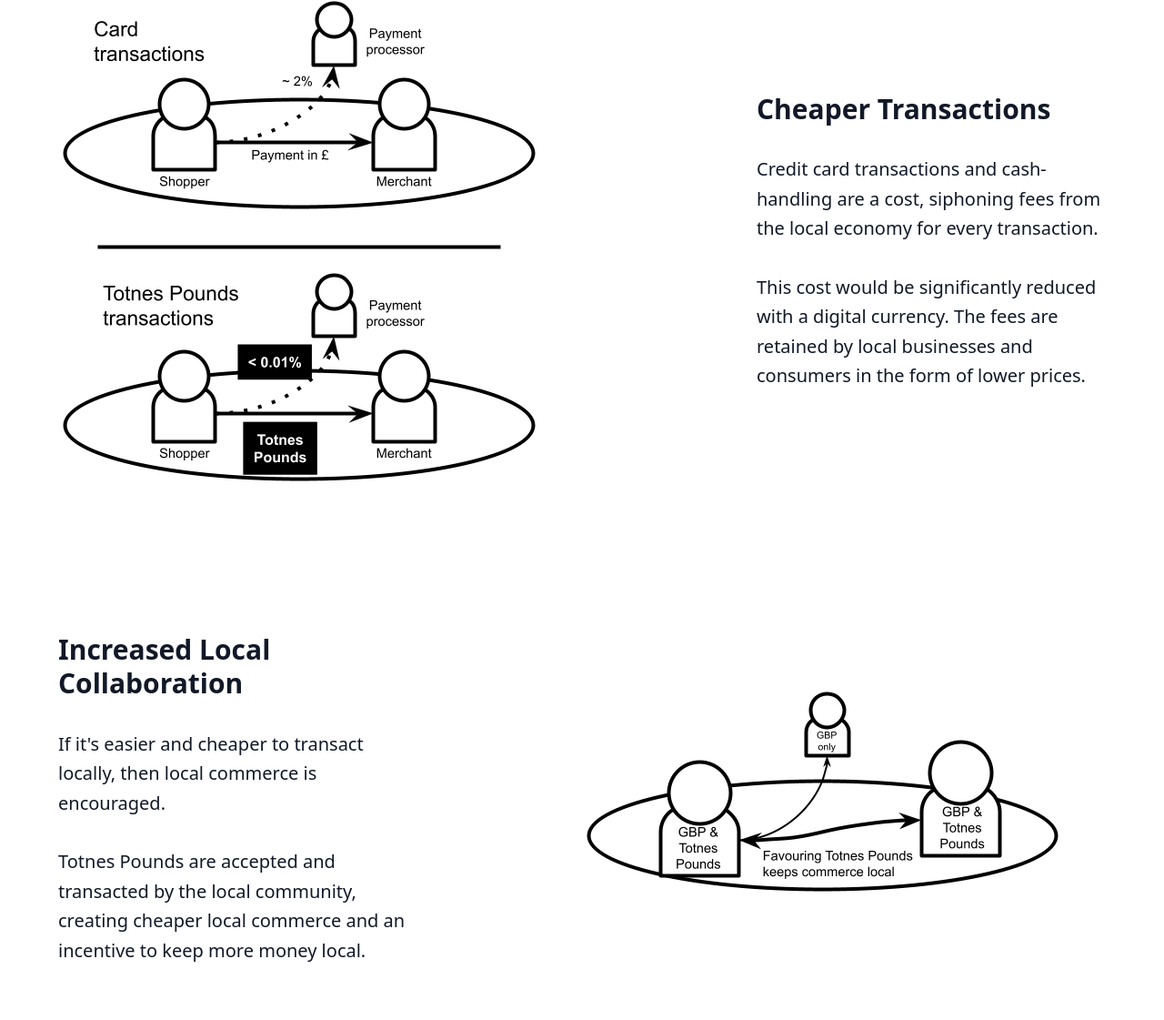
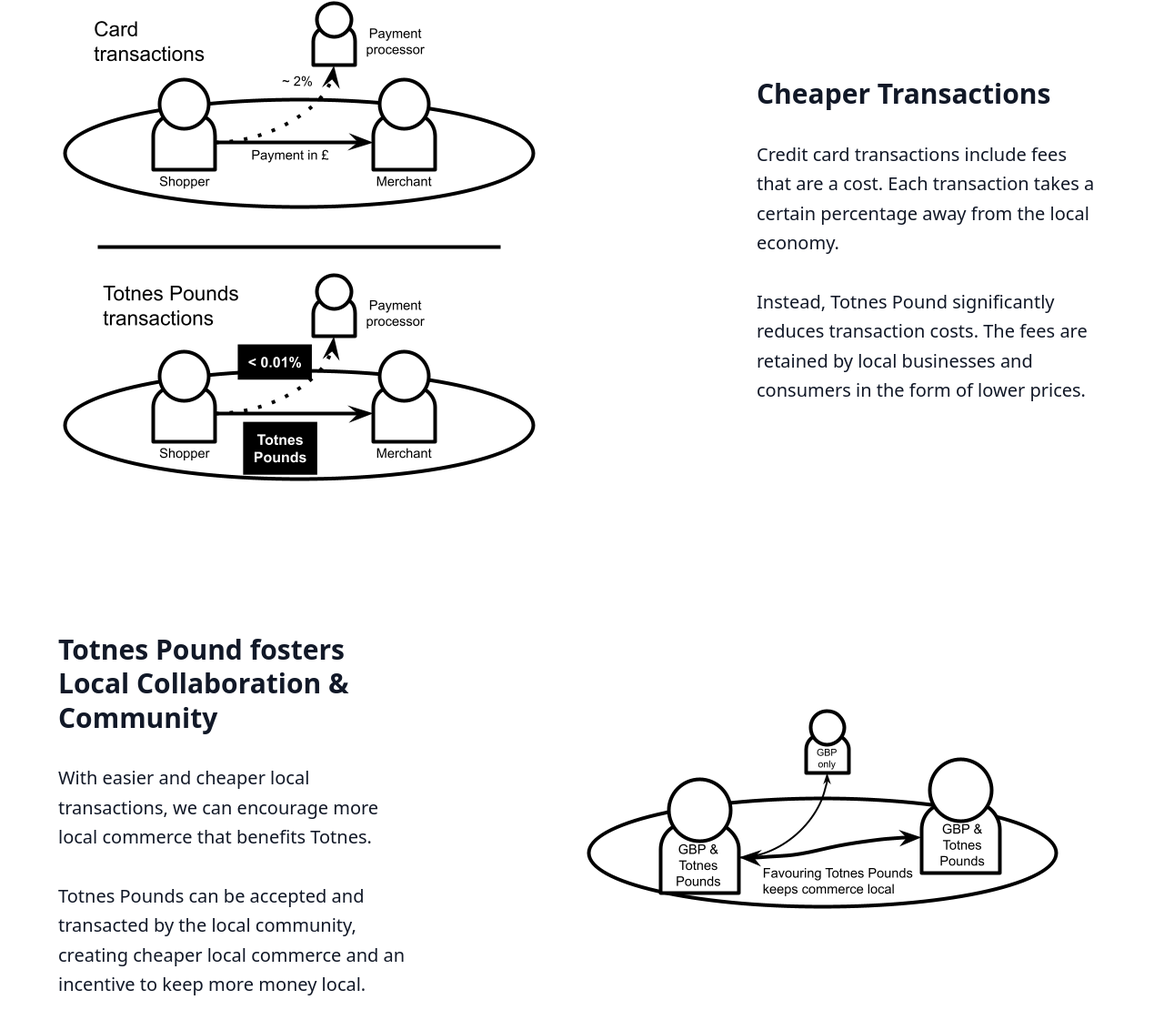
Before and after one commit to sennett/totnes-pounds-publicsite, a Gatsby site: page / in a window 1280 px wide. Shown: the part 1251-2372 px from the top of the page at 91% size. Built offline with nearby package versions, Linux system fonts and the light colour scheme; Gatsby itself is replaced by a stand-in of ours.

Commit message:
jen feedback

```diff
--- a/src/components/Simulate.tsx
+++ b/src/components/Simulate.tsx
@@ -16,7 +16,7 @@
     txnPerDay * totnesPoundsTxnFee * txnsUsingTotnesPound * 365;
 
   const annualSavings =
-    amountThatItWouldCostWithoutTotnesPound - amountThatItWouldCostWithTotnesPound;
+    (amountThatItWouldCostWithoutTotnesPound - amountThatItWouldCostWithTotnesPound) * 5;
 
   return (
     <>
@@ -66,8 +66,9 @@
         primaryText={annualSavings.toLocaleString('en-GB', {
           style: 'currency',
           currency: 'GBP',
+          maximumFractionDigits: 0,
         })}
-        secondaryText="Annual savings"
+        secondaryText="Community savings over 5 years"
       />
     </>
   );
--- a/src/pages/index.js
+++ b/src/pages/index.js
@@ -50,7 +50,7 @@
             Totnes Pound is an alternative payment method for goods and services.  Instead of paying using a debit/credit card or cash, a smart phone app is used.
           </p>
           <p className="mt-8 text-xl font-light leading-relaxed">
-            It keeps money circulating in the local economy, creates a central fund with potential for investment, and provides a vehicle for lower transaction fees meaning cheaper prices for all.
+            It keeps money circulating in the local economy, creates a central fund with potential for community investment, and with lower transaction fees provides cheaper prices for all.
           </p>
         </div>
       }
@@ -65,10 +65,10 @@
             Cheaper Transactions
           </h3>
           <p className="mt-8 text-xl font-light leading-relaxed">
-            Credit card transactions and cash-handling are a cost, siphoning fees from the local economy for every transaction.
+            Credit card transactions include fees that are a cost.  Each transaction takes a certain percentage away from the local economy.
           </p>
           <p className="mt-8 text-xl font-light leading-relaxed">
-            This cost would be significantly reduced with a digital currency.  The fees are retained by local businesses and consumers in the form of lower prices.
+            Instead, Totnes Pound significantly reduces transaction costs.  The fees are retained by local businesses and consumers in the form of lower prices.
           </p>
         </div>
       }
@@ -79,12 +79,12 @@
       id="services"
       primarySlot={
         <div className="lg:pr-32 xl:pr-48">
-          <h3 className="text-3xl font-semibold leading-tight">Increased Local Collaboration</h3>
+          <h3 className="text-3xl font-semibold leading-tight">Totnes Pound fosters Local Collaboration &amp; Community</h3>
           <p className="mt-8 text-xl font-light leading-relaxed">
-            If it's easier and cheaper to transact locally, then local commerce is encouraged.
+            With easier and cheaper local transactions, we can encourage more local commerce that benefits Totnes.
           </p>
           <p className="mt-8 text-xl font-light leading-relaxed">
-            Totnes Pounds are accepted and transacted by the local community, creating cheaper local commerce and an incentive to keep more money local.
+            Totnes Pounds can be accepted and transacted by the local community, creating cheaper local commerce and an incentive to keep more money local.
           </p>
         </div>
       }
@@ -106,6 +106,7 @@
             <li>investment in classical investment accounts, like stocks &amp; shares, Vanguard etc</li>
             <li>dividend payments back to the community</li>
           </ul>
+          <p className="mt-8 text-xl font-light leading-relaxed">Totnes Pounds are backed by a GBP <a className="underline" href="https://en.wikipedia.org/wiki/Gold_reserve" target="_blank">reserve</a>, and with very careful management, this reserve could itself be invested.</p>
         </div>
       }
       secondarySlot={<img src={feesToFundImage} alt="Logo" />}
```
